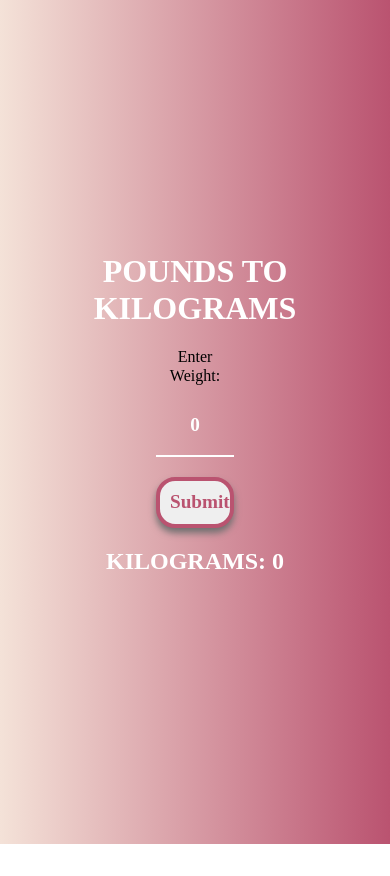
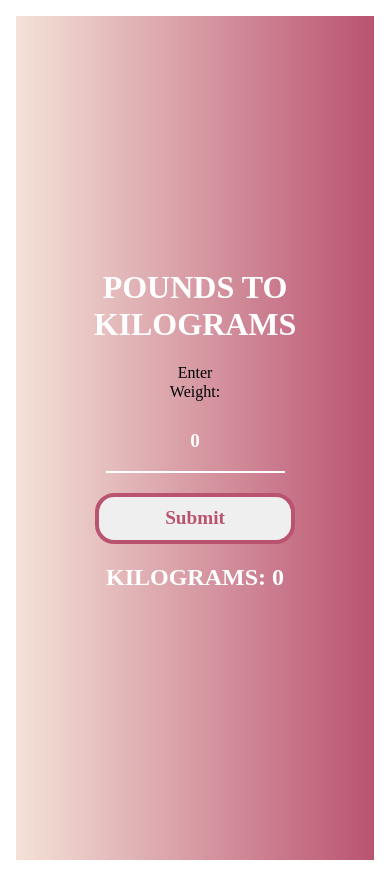
Before and after one commit to eliq1986/React-Pounds-Kilo, a React (Create React App) app: page / in a window 390 px wide. Before the commit the page ends 844 px from the top, so only its background shows below. Built offline with nearby package versions, Linux system fonts and the light colour scheme.

Commit message:
Added SASS to project. Added responsive mobile

```diff
--- a/package.json
+++ b/package.json
@@ -3,6 +3,7 @@
   "version": "0.1.0",
   "private": true,
   "dependencies": {
+    "node-sass": "^4.11.0",
     "normalize.css": "^8.0.1",
     "react": "^16.6.3",
     "react-dom": "^16.6.3",
--- a/src/components/App.js
+++ b/src/components/App.js
@@ -1,6 +1,6 @@
 import React, { Component } from 'react';
 import 'normalize.css';
-import './app.css';
+import './App.scss';
 import Form from './Form';
 import Results from './Results';
 import NoResults from './NoResults';
@@ -41,7 +41,7 @@ renderResult = () => {
 
 render() {
   return (
-    <div>
+    <div class="container">
       <div className="center-content"></div>
       <h1>Pounds to Kilograms</h1>
       <div class="lower-content">
--- a/src/components/app.css
+++ b/src/components/App.scss
@@ -1,13 +1,20 @@
+@import "Color-Variables.scss";
+
+$primary-font-family: 'Noto Serif SC', serif;
+
 * {
      box-sizing: border-box;
 }
 
 html {
-    background-image: linear-gradient(to left, #BA5370, #F4E2D8);
+
 }
 
  body {
-     font-family: 'Noto Serif SC', serif;
+
+     font-family: $primary-font-family;
+     font-size: 62.50;
+     padding: 1rem;
 }
 
 h1 {
@@ -15,13 +22,17 @@ h1 {
   animation-duration: 2s;
 }
  h1, h2 {
-     margin-top: 0;
-     text-align: center;
-     color: white;
-     text-transform: uppercase;
-
+   margin-top: 0;
+   text-align: center;
+   color: $color-white;
+   text-transform: uppercase;
 }
 
+
+.container {
+  background-image: linear-gradient(to left, $color-primary-dark, $color-primary-light);
+  height: 100vh;
+}
 
  .center-content {
      height: 30vh;
@@ -32,12 +43,8 @@ h1 {
   animation-duration: 1.5s;
   animation-delay: 1.4s;
   animation-timing-function: ease-out;
-  animation-fill-mode: backwards;
 
 }
-
-/***PSEUDO*****/
-
 
 
 @keyframes moveFromLeft{
--- /dev/null
+++ b/src/components/Color-Variables.scss
@@ -0,0 +1,4 @@
+$color-white: #fff;
+$color-primary-light: #F4E2D8;
+$color-primary-dark: #BA5370;
+$color-box-shadow: #707070;
--- a/src/components/Form.js
+++ b/src/components/Form.js
@@ -1,6 +1,6 @@
 import React, { Component } from 'react';
 
-import './form.css';
+import './Form.scss';
 
 class Form extends Component {
   // sets up initial state
--- /dev/null
+++ b/src/components/Form.scss
@@ -0,0 +1,55 @@
+@import "Color-Variables.scss";
+
+input{
+    margin: auto;
+    width: 20%;
+    padding: 1em;
+    border: none;
+
+}
+label {
+    margin: 10px auto;
+    font-weight: lighter;
+}
+input, label {
+    width: 20%;
+    display: block;
+    text-align: center;
+}
+input[type="submit"] {
+    margin: 20px auto;
+    color: $color-primary-dark;
+    border-radius: 1em;
+    padding: 10px;
+    font-size: 1.2em;
+    font-weight: bold;
+    border: 4px solid $color-primary-dark;
+    transition: all 0.3s ease;
+    outline: none;
+    width: 80%;
+    max-width: 200px;
+    &:hover {
+      box-shadow: 0 8px 7px $color-box-shadow;
+      transform: translateY(-8px);
+      color: $color-white;
+      background: $color-primary-dark;
+      cursor: pointer;
+    }
+    &:active {
+      transform: translateY(0);
+      box-shadow: 0 4px 4px $color-box-shadow;
+    }
+
+}
+input[type="text"] {
+  background: none;
+  color: $color-white;
+  font-size: 1.2em;
+  font-weight: bolder;
+  border-bottom: 2px solid white;
+  width: 50%;
+  max-width: 200px;
+  &:focus {
+   outline: none;
+  }
+}
--- a/src/components/form.css
+++ /dev/null
@@ -1,53 +0,0 @@
-input{
-    margin: auto;
-    width: 20%;
-    padding: 1em;
-    border: none;
-
-}
-label {
-    margin: 10px auto;
-    font-weight: lighter;
-}
-input, label {
-    width: 20%;
-    display: block;
-    text-align: center;
-}
-input[type="submit"] {
-    margin: 20px auto;
-    color: #BA5370;
-    border-radius: 1em;
-    padding: 10px;
-    font-size: 1.2em;
-    font-weight: bold;
-    border: 4px solid #BA5370;
-    transition: all 0.3s ease;
-    box-shadow: 0 5px 7px #707070;
-}
-input[type="text"] {
-  background: none;
-  color: white;
-  font-size: 1.2em;
-  font-weight: bolder;
-  border-bottom: 2px solid white;
-
-}
-input[type="text"]:focus, input[type="submit"] {
-outline: none;
-}
-
-
-
-input[type="submit"]:hover {
-    box-shadow: 0 8px 7px #707070;
-    transform: translateY(-8px);
-    color: white;
-    background: #BA5370;
-    cursor: pointer;
-}
-
-input[type="submit"]:active {
-    transform: translateY(0);
-    box-shadow: 0 4px 4px #707070;
-}
```
Also changed, not shown: 1 other file (tests, documents, lock files or other folders).
